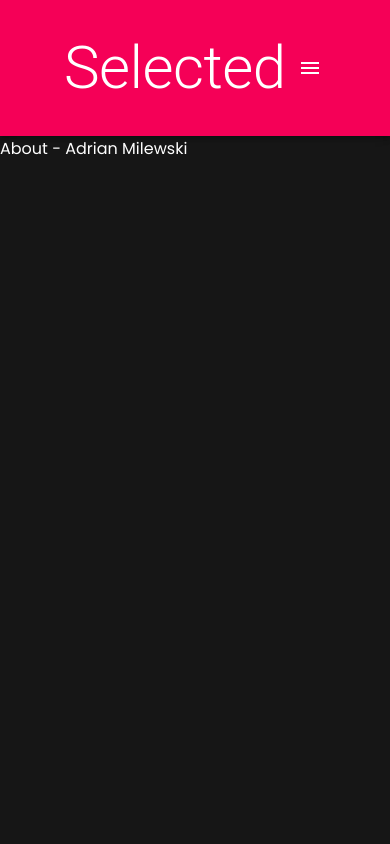
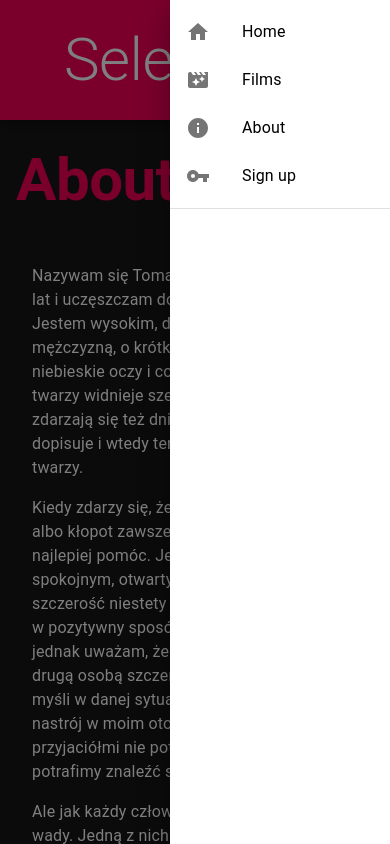
Before and after one commit to milewsa3/selected-cinema, a React (Create React App) app: page /about in a window 390 px wide. Both pictures are taken after a click on the button "open drawer". Shown: the top 844 px of the page. Built offline with nearby package versions, Linux system fonts and the light colour scheme.

Commit message:
Added mobile menu

```diff
--- a/src/components/Drawer.js
+++ /dev/null
@@ -1,33 +0,0 @@
-import {Button, IconButton} from "@material-ui/core";
-import {useState} from "react";
-import {makeStyles} from "@material-ui/core/styles";
-import MenuIcon from '@material-ui/icons/Menu';
-import clsx from "clsx";
-
-const drawerWidth = 240
-
-const useStyles = makeStyles(theme => ({
-    menuButton: {
-        marginLeft: theme.spacing(2),
-    },
-    hide: {
-        display: 'none',
-    }
-}))
-
-export default function Drawer() {
-    const [open, setOpen] = useState(false)
-    const classes = useStyles()
-
-    return(
-        <div>
-            <IconButton
-                color="inherit"
-                aria-label="open drawer"
-                onClick={() => console.log('opening')}
-            >
-                <MenuIcon />
-            </IconButton>
-        </div>
-    )
-}
--- a/src/components/Navbar.js
+++ b/src/components/Navbar.js
@@ -1,15 +1,33 @@
-import {AppBar, Toolbar, Typography, useMediaQuery} from "@material-ui/core";
+import {
+    AppBar,
+    Divider,
+    Drawer, IconButton, Link,
+    List,
+    ListItem,
+    ListItemIcon,
+    Toolbar,
+    Typography,
+    useMediaQuery
+} from "@material-ui/core";
 import { makeStyles, useTheme } from '@material-ui/core/styles';
-import React from "react";
+import React, {useState} from "react";
 import { NavLink, useLocation } from "react-router-dom";
-import Drawer from './Drawer'
+
+import ListItemText from '@material-ui/core/ListItemText';
+import InboxIcon from '@material-ui/icons/MoveToInbox';
+import MailIcon from '@material-ui/icons/Mail';
+import MenuIcon from '@material-ui/icons/Menu';
+import HomeIcon from '@material-ui/icons/Home';
+import MovieFilterIcon from '@material-ui/icons/MovieFilter';
+import InfoIcon from '@material-ui/icons/Info';
+import VpnKeyIcon from '@material-ui/icons/VpnKey';
 
 const useStyles = makeStyles( (theme) => ({
     topNav: {
         display: 'flex',
         justifyContent: 'space-between',
         alignItems: 'center',
-        padding: "2rem 4rem"
+        padding: "1.5rem 4rem"
     },
     links: {
         display: 'flex',
@@ -22,12 +40,22 @@ const useStyles = makeStyles( (theme) => ({
             transition: 'all 0.2s'
         }
     },
-    logo: {
+    clearLink: {
         textDecoration: 'none',
         color: 'white'
     },
     active: {
         color: 'gray'
+    },
+    list: {
+        width: 220
+    },
+    mobileItem: {
+        textDecoration: 'none',
+        color: 'black',
+        display: 'flex',
+        justifyContent: 'center',
+        alignItems: 'center'
     }
 }))
 
@@ -36,23 +64,91 @@ export default function Navbar() {
     const location = useLocation()
     const theme = useTheme()
     const mobileMenu = useMediaQuery(theme.breakpoints.down('sm'))
+    const [menuOpened, setMenuOpened] = useState(false)
+
+    const handleDrawerOpen = () => {
+        setMenuOpened(true)
+    }
+
+    const handleDrawerClose = () => {
+        setMenuOpened(false)
+    }
+
+    const tabs = [
+        {
+            title: 'Home',
+            path: '/',
+            icon: <HomeIcon />
+        },
+        {
+            title: 'Films',
+            path: '/films',
+            icon: <MovieFilterIcon />
+        },
+        {
+            title: 'About',
+            path: '/about',
+            icon: <InfoIcon />
+        },
+        {
+            title: 'Sign up',
+            path: '/signup',
+            icon: <VpnKeyIcon />
+        },
+    ]
+
+    const list = () => (
+        <div
+            className={classes.list}
+            role="presentation"
+            onClick={() => handleDrawerClose()}
+        >
+            <List>
+                {tabs.map((tab, index) => (
+                    <ListItem
+                        button
+                        key={tab.title}
+                    >
+                        <NavLink exact to={tab.path} activeClassName={classes.active} className={classes.mobileItem}>
+                            <ListItemIcon>{tab.icon}</ListItemIcon>
+                            <ListItemText primary={tab.title} />
+                        </NavLink>
+                    </ListItem>
+                ))}
+            </List>
+            <Divider />
+        </div>
+    )
 
     return(
         <AppBar color={"secondary"} position={'sticky'}>
             <Toolbar className={classes.topNav}>
                 <Typography variant="h2" component="h4">
-                    <NavLink exact to="/" className={classes.logo}>Selected</NavLink>
+                    <NavLink exact to="/" className={classes.clearLink}>Selected</NavLink>
                 </Typography>
 
-                {mobileMenu ? <Drawer /> : (
+                {mobileMenu ? (
+                    <div>
+                        <IconButton
+                            color="inherit"
+                            aria-label="open drawer"
+                            onClick={() => handleDrawerOpen()}
+                        >
+                            <MenuIcon />
+                        </IconButton>
+                        <Drawer anchor="right" open={menuOpened} onClose={() => handleDrawerClose()}>
+                            {list()}
+                        </Drawer>
+                    </div>
+                    )
+                    :
+                    (
                     <div className={classes.links}>
-                        <NavLink exact to="/" activeClassName={classes.active}>Home</NavLink>
-                        <NavLink to="/films" activeClassName={classes.active}>Films</NavLink>
-                        <NavLink to="/about" activeClassName={classes.active}>About</NavLink>
-                        <NavLink to="/signup" activeClassName={classes.active}>Sign up</NavLink>
+                        {tabs.map(tab => (
+                            <NavLink exact to={tab.path} activeClassName={classes.active}>{tab.title}</NavLink>
+                        ))}
                     </div>
                 )}
-
             </Toolbar>
         </AppBar>
     );
--- a/src/pages/About.js
+++ b/src/pages/About.js
@@ -1,7 +1,48 @@
+import {Container, Typography} from "@material-ui/core";
+import {makeStyles} from "@material-ui/core/styles";
+
+const useStyles = makeStyles(theme => ({
+    aboutMe: {
+        marginBottom: theme.spacing(6),
+        marginTop: theme.spacing(3),
+        fontWeight: 'bold',
+        // boxShadow: '10px 10px 5px 0px rgba(0,0,0,0.75)'
+    },
+    content: {
+        marginBottom: theme.spacing(6),
+    }
+}))
+
 export default function About() {
+    const classes = useStyles()
+
     return(
-        <div>
-            About - Adrian Milewski
-        </div>
+        <Container>
+            <Typography variant="h2" color="secondary" className={classes.aboutMe}>
+                About me
+            </Typography>
+            <Container className={classes.content}>
+                <Typography paragraph>
+                    Nazywam się Tomasz Grzybowski. Mam 17 lat i uczęszczam do I klasy szkoły średniej. Jestem wysokim, dobrze zbudowanym mężczyzną, o krótkich blond włosach. Mam niebieskie oczy i codziennie u mnie na twarzy widnieje szeroki uśmiech, ale zdarzają się też dni kiedy humor mi nie dopisuje i wtedy ten uśmiech znika z mojej twarzy.
+                </Typography>
+                <Typography paragraph>
+                    Kiedy zdarzy się, że ktoś ma jakiś problem albo kłopot zawsze staram się mu jak najlepiej pomóc. Jestem człowiekiem spokojnym, otwartym i szczerym. Ta szczerość niestety nie zawsze jest odbierana w pozytywny sposób przez drugie osoby. Ja jednak uważam, że każdy powinien być z drugą osobą szczery i powiedzieć jej co myśli w danej sytuacji. Wnoszę pogodny nastrój w moim otoczeniu, razem z przyjaciółmi nie potrafię się nudzić. Zawsze potrafimy znaleźć sobie ciekawe zajęcie.
+                </Typography>
+                <Typography paragraph>
+                    Ale jak każdy człowiek posiadam również wady. Jedną z nich jest niestety lenistwo. Staram się z tym walczyć jak tylko mogę. Najlepiej pomaga mi w tym moja mama i siostra, które pilnują żebym więcej czasu poświęcał nauce i czytaniu książek. Nie zawsze jestem tym zachwycony i złoszczę się na nie za to, ale wiem że mają rację.
+                    Moje zainteresowania są ciekawe, ponieważ bardzo lubię grać w siatkówkę, pływać, tańczyć i bawić się do samego rana. Jednak moim głównym zainteresowaniem jest muzyka i komputer.
+                </Typography>
+                <Typography paragraph>
+                    Uwielbiam słuchać hip-hopu i techno, dlatego często wyjeżdżam z kumplami na kilkudniowe imprezy muzyczne. Komputer to dla mnie okno na świat. Bardzo lubię rozmawiać na czacie i poznawać różnych ludzi. Często spotykam tam osoby, od których dowiaduję się różnych ciekawych rzeczy, jednym słowem łączę przyjemne z pożytecznym. Choć bardzo lubię pracować z komputerem to staram się nie spędzać przy nim zbyt dużo czasu.
+                </Typography>
+                <Typography paragraph>
+                    Jestem zabawną i komunikatywną osobą. Myślę, że potrafiłbym zachować się w każdej sytuacji. Wiem, iż aby przetrwać w życiu muszę zdobyć wykształcenie, dlatego nigdy się nie poddaję, zawsze dążę do celu nawet w trudnych sytuacjach!
+                    Mam wielu przyjaciół w tym kilku sprawdzonych i myślę, że jestem ogólnie lubiany gdyż na co dzień spotykam się z wieloma gestami sympatii, które staram się odwzajemniać
+                </Typography>
+                <Typography paragraph>
+                    No cóż, lepsze to niż Lorem Ipsum raczej.
+                </Typography>
+            </Container>
+        </Container>
     );
 }
--- a/src/pages/Signup.js
+++ b/src/pages/Signup.js
@@ -16,7 +16,7 @@ const useStyles = makeStyles({
         padding: '3rem',
         WebkitBoxShadow: '-2px 1px 95px -13px rgba(196,196,196,1)',
         MozBoxShadow: '-2px 1px 95px -13px rgba(196,196,196,1)',
-        boxShadow: '-2px 1px 95px -13px rgba(196,196,196,1)'
+        boxShadow: '-2px 1px 95px -13px rgba(196,196,196,1)',
     }
 })
 
```
